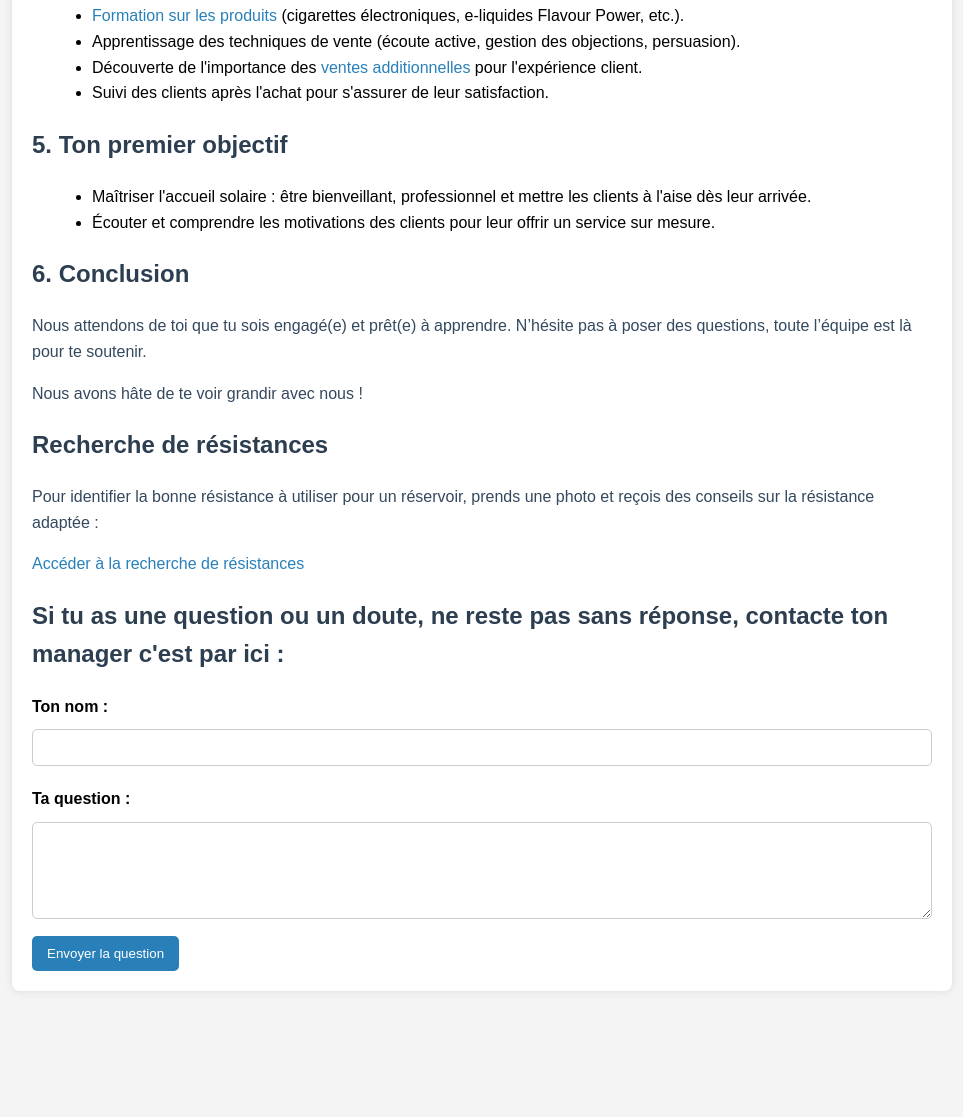
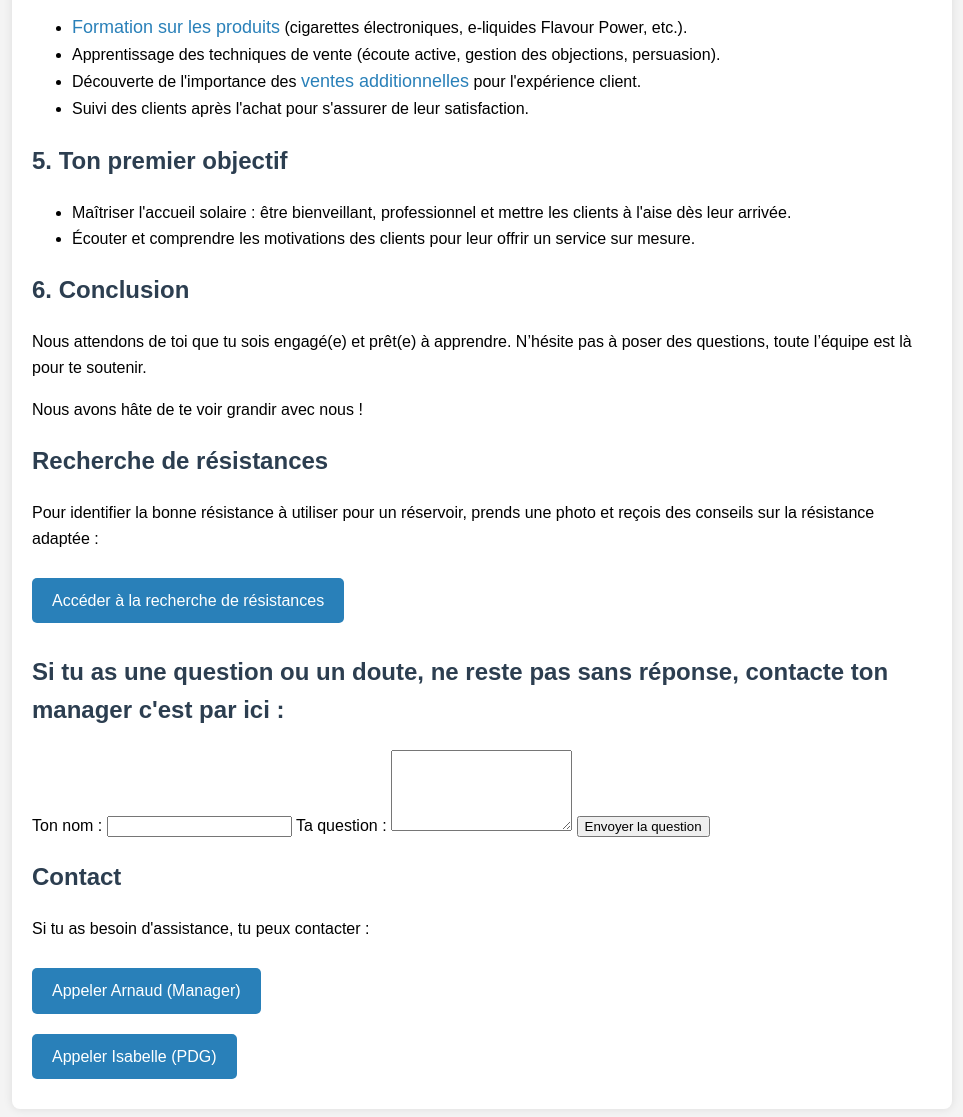
Before and after one commit to STOOM63/FORMATION-NOEMIE, a plain HTML site: page index.html in a window 1280 px wide. Shown: the part 997-2114 px from the top of the page, without its empty margins (158-1121 px from the left). Before the commit the page ends 2008 px from the top, so only its background shows below. Drawn offline with Linux system fonts and the light colour scheme.

Commit message:
Update index.html

```diff
--- a/index.html
+++ b/index.html
@@ -4,7 +4,7 @@
 <head>
     <meta charset="UTF-8">
     <meta name="viewport" content="width=device-width, initial-scale=1.0">
-    <title>Guide d'accueil - Stoom Clermont-Ferrand</title>
+    <title>Guide d'accueil - Premier jour chez Stoom Clermont-Ferrand</title>
     <style>
         body {
             font-family: Arial, sans-serif;
@@ -13,8 +13,13 @@
             padding: 20px;
             background-color: #f4f4f4;
         }
-        h1, h2, h3 {
+        h1, h2 {
             color: #2c3e50;
+        }
+        a {
+            color: #2980b9;
+            text-decoration: none;
+            font-size: 18px;
         }
         .container {
             max-width: 900px;
@@ -24,58 +29,25 @@
             border-radius: 8px;
             box-shadow: 0 0 10px rgba(0, 0, 0, 0.1);
         }
-        p {
-            color: #34495e;
-        }
-        ul {
-            list-style-type: disc;
-            margin-left: 20px;
-        }
-        a {
-            color: #2980b9;
-            text-decoration: none;
-        }
-        label {
-            display: block;
-            margin-top: 10px;
-            font-weight: bold;
-        }
-        input, textarea {
-            width: 100%;
-            padding: 10px;
-            margin: 10px 0;
-            border-radius: 5px;
-            border: 1px solid #ccc;
-            box-sizing: border-box;
-        }
-        button {
+        .button {
+            display: inline-block;
             background-color: #2980b9;
             color: white;
-            padding: 10px 15px;
+            padding: 10px 20px;
             border: none;
+            border-radius: 5px;
+            text-align: center;
+            text-decoration: none;
+            font-size: 16px;
             cursor: pointer;
-            border-radius: 5px;
+            margin: 10px 0;
         }
-        button:hover {
+        .button:hover {
             background-color: #216f99;
-        }
-        /* Responsive styles */
-        @media (max-width: 768px) {
-            body {
-                padding: 10px;
-            }
-            .container {
-                padding: 10px;
-                box-shadow: none;
-            }
-            ul {
-                margin-left: 15px;
-            }
         }
     </style>
 </head>
 <body>
-
     <div class="container">
         <h1>Guide d'accueil - Premier jour chez Stoom Clermont-Ferrand</h1>
         <p><strong>Bienvenue dans l'équipe Stoom Clermont-Ferrand !</strong></p>
@@ -85,7 +57,7 @@
         <ul>
             <li><strong>Qui sommes-nous ?</strong> : Stoom Clermont-Ferrand est une boutique spécialisée dans la vente de cigarettes électroniques et de e-liquides. Nous aidons nos clients à arrêter de fumer avec un accompagnement personnalisé.</li>
             <li><strong>Notre mission</strong> : Offrir des solutions de sevrage tabagique via des produits de qualité, tout en étant à l'écoute des besoins des clients.</li>
-            <li><strong>Nos produits</strong> : Nous travaillons en partenariat avec Flavour Power, une marque locale et de qualité.</li>
+            <li><strong>Nos produits</strong> : Nous travaillons en partenariat avec Flavour Power, une marque auvergnate de qualité.</li>
         </ul>
 
         <h2>2. Nos valeurs</h2>
@@ -120,11 +92,11 @@
         <p>Nous attendons de toi que tu sois engagé(e) et prêt(e) à apprendre. N’hésite pas à poser des questions, toute l’équipe est là pour te soutenir.</p>
         <p>Nous avons hâte de te voir grandir avec nous !</p>
 
-         <h2>Recherche de résistances</h2>
+        <h2>Recherche de résistances</h2>
         <p>Pour identifier la bonne résistance à utiliser pour un réservoir, prends une photo et reçois des conseils sur la résistance adaptée :</p>
         <a href="quelle_resistance.html" class="button">Accéder à la recherche de résistances</a>
 
-          <h2>Si tu as une question ou un doute, ne reste pas sans réponse, contacte ton manager c'est par ici :</h2>
+        <h2>Si tu as une question ou un doute, ne reste pas sans réponse, contacte ton manager c'est par ici :</h2>
         <form action="mailto:a.blanc63100@gmail.com" method="post" enctype="text/plain">
             <label for="name">Ton nom :</label>
             <input type="text" id="name" name="name" required>
@@ -134,7 +106,12 @@
 
             <button type="submit">Envoyer la question</button>
         </form>
+
+        <h2>Contact</h2>
+        <p>Si tu as besoin d'assistance, tu peux contacter :</p>
+        <a href="tel:+33676908607" class="button">Appeler Arnaud (Manager)</a><br>
+        <a href="tel:+33660852190" class="button">Appeler Isabelle (PDG)</a>
+
     </div>
-
 </body>
 </html>
```
